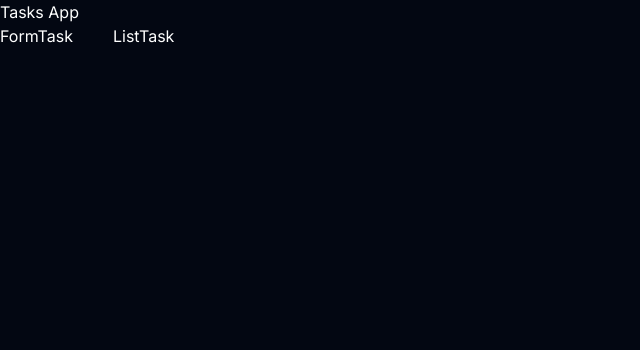
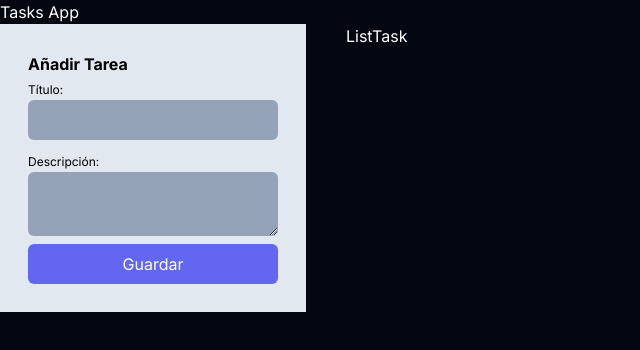
Before and after one commit to Jonatandb/task-crud-django-rest-framework-nextjs, a Next.js app in the folder frontend/: page / in a window 1280 px wide. Shown: the top 350 px of the page, without its empty margins (0-640 px from the left). Built offline with nearby package versions, Linux system fonts and the light colour scheme.

Commit message:
Add and HTML content and styles for FormTask component

```diff
--- a/frontend/src/app/components/FormTask.jsx
+++ b/frontend/src/app/components/FormTask.jsx
@@ -1,7 +1,23 @@
 
 const FormTask = () => {
   return (
-    <div>FormTask</div>
+    <div className='bg-slate-200 p-7'>
+      <h1 className='text-black font-bold'>Añadir Tarea</h1>
+      <form action=''>
+        <label htmlFor="title" className="text-xs text-black">Título:</label>
+        <input
+          type='text'
+          name='title'
+          className='bg-slate-400 rounded-md p-2 mb-2 block w-full text-slate-900'
+        />
+        <label htmlFor="description" className="text-xs text-black">Descripción:</label>
+        <textarea
+          name='description'
+          className='bg-slate-400 rounded-md p-2 mb-2 block w-full text-slate-900'
+        ></textarea>
+        <button className="bg-indigo-500 text-white rounded-md p-2 block w-full">Guardar</button>
+      </form>
+    </div>
   )
 }
 
```
